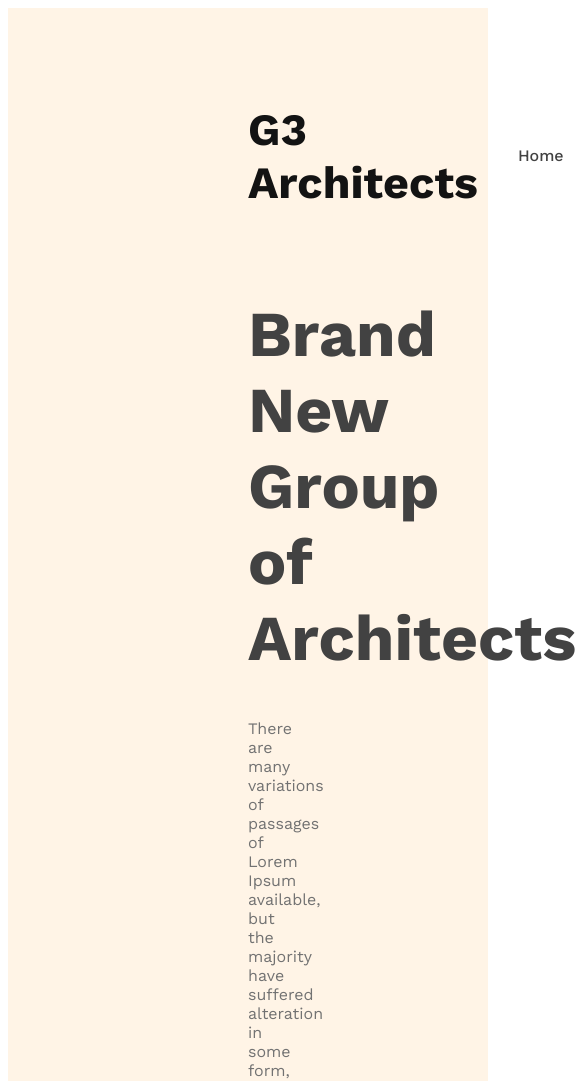
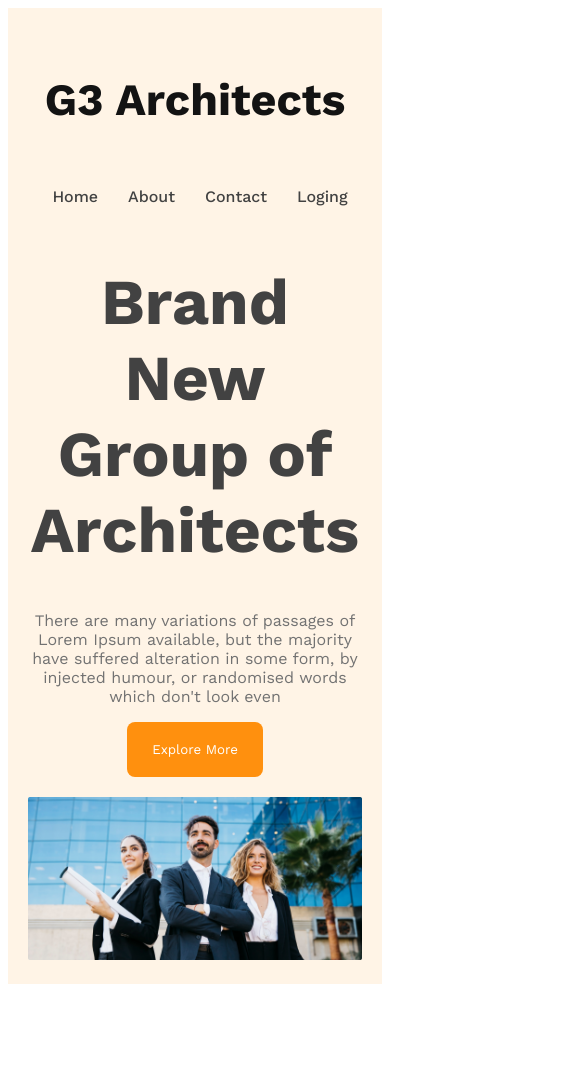
Before and after one commit to sarnali3515/g3-architect-website, a plain HTML site: page index.html in a window 390 px wide. Shown: the top 1081 px of the page, 585 px wide, since content can reach past the window. After the commit the page ends 992 px from the top, so only its background shows below. Drawn offline with nearby package versions, Linux system fonts and the light colour scheme.

Commit message:
responsive header finished

```diff
--- a/styles/architect.css
+++ b/styles/architect.css
@@ -6,7 +6,14 @@
     font-family: 'Work Sans', sans-serif;
 }
 
-.btn-primary {}
+.btn-primary {
+    border-radius: 8px;
+    background: #FF900E;
+    color: #FFF;
+    padding: 20px 25px;
+    border: none;
+    cursor: pointer;
+}
 
 /* header */
 header {
@@ -59,3 +66,32 @@ nav li a {
     color: #727272;
     font-weight: 400;
 }
+
+.banner img {
+    margin-top: 20px;
+    width: 100%;
+}
+
+
+/* responsive styles */
+/* mobile */
+@media screen and (max-width:576px) {
+    header {
+        padding: 20px;
+    }
+
+    nav {
+        flex-direction: column;
+    }
+}
+
+/* tablet or medium */
+@media screen and (min-width:576px) and (max-width:992px) {
+    header {
+        padding: 50px;
+    }
+
+    nav {
+        flex-direction: column;
+    }
+}
```
